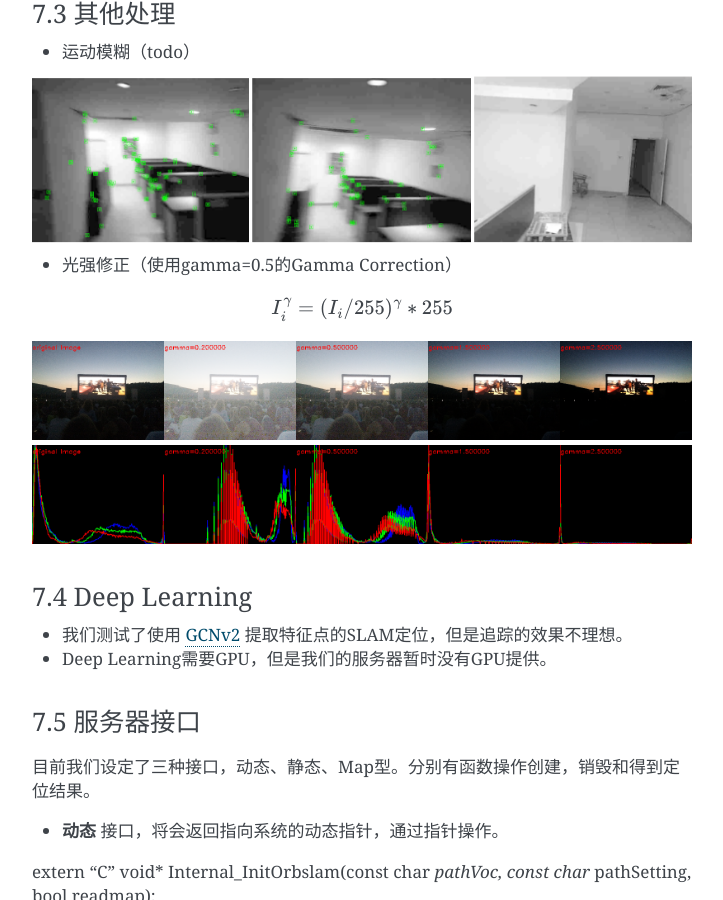
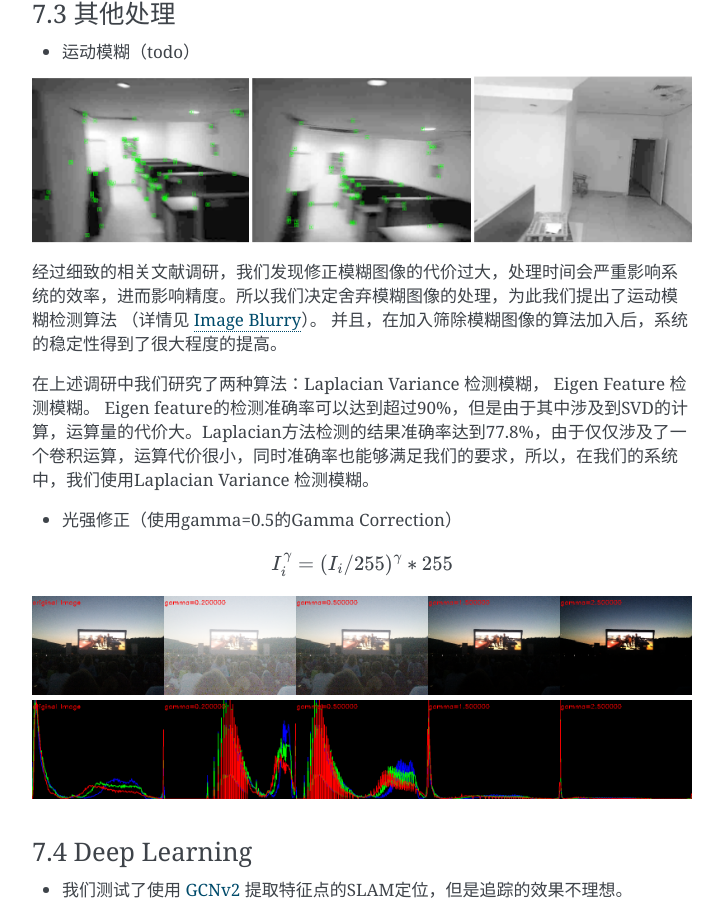
Before and after one commit to gggliuye/VIO, a Sphinx documentation site: the page built from docs/UnitySc/unityShadowCreator.rst, in a window 1280 px wide and 900 px high, scrolled down 6684 px. Shown: the whole window, without its empty margins (388-1111 px from the left). Built offline with Sphinx 7.4.7, drawn with Linux system fonts in a browser that asks for light colours; some of the changed text lies outside the part shown.

Commit message:
Update unityShadowCreator.rst

```diff
--- a/docs/UnitySc/unityShadowCreator.rst
+++ b/docs/UnitySc/unityShadowCreator.rst
@@ -168,6 +168,12 @@ SLAM与SFM的区别之一就是全局优化的次数，由于我们没有了实
 .. image:: blur.PNG
    :align: center
 
+经过细致的相关文献调研，我们发现修正模糊图像的代价过大，处理时间会严重影响系统的效率，进而影响精度。所以我们决定舍弃模糊图像的处理，为此我们提出了运动模糊检测算法 （详情见 `Image Blurry <https://vio.readthedocs.io/en/latest/Prepare.html#image-blurry>`_）。 并且，在加入筛除模糊图像的算法加入后，系统的稳定性得到了很大程度的提高。
+
+在上述调研中我们研究了两种算法：Laplacian Variance 检测模糊， Eigen Feature 检测模糊。
+Eigen feature的检测准确率可以达到超过90%，但是由于其中涉及到SVD的计算，运算量的代价大。Laplacian方法检测的结果准确率达到77.8%，由于仅仅涉及了一个卷积运算，运算代价很小，同时准确率也能够满足我们的要求，所以，在我们的系统中，我们使用Laplacian Variance 检测模糊。
+
+
 * 光强修正（使用gamma=0.5的Gamma Correction）
 
 .. math::
@@ -252,8 +258,8 @@ extern "C" float* Internal_TrackMonocularWithID(int idx, unsigned char* inputIma
 
 **解决思路** ：
 
-* 使用更高分辨率的相机。
-* 运动模糊去模糊的算法代价过高，但是我们可以检测系统的模糊，并舍弃模糊图像 （详情见 `Image Blurry <https://vio.readthedocs.io/en/latest/Prepare.html#image-blurry>`_）。
+* 使用更高分辨率的相机。 -> 安卓部分遇到困难
+* 运动模糊去模糊的算法代价过高，但是我们可以检测系统的模糊，并舍弃模糊图像。 -> 已经实现，系统稳定性得到提高
 * 系统架构的重新设计。
 
 
@@ -270,6 +276,12 @@ Unity的模型摆放存在误差。
 
 * VIO的累积误差
 * 影创与ZEDmini尺度不统一误差
+
+经过多次测试，逐渐优化其他部分之后，我们发现这一部分的误差成为了主导。（单次重定位的精度很高，但是一旦开始移动->影创跟踪算法接手，真实和虚拟之间就开始产生不协调）。
+而且由于影创SDK的黑盒子特性，导致我们很难分析统一。
+目前的思路是，使用高精扫描仪获取无限接近ground truth的高精模型标准，再分别将云端定位和影创的尺度与这个标准统一。
+
+
 * 影创相机参数标定误差。如下图所示，相同的图片，如果设定的定位标定参数不一样（这里只考虑了焦距），那么定位的结果也会不一样。
 .. image:: calibration.png
    :align: center
```
